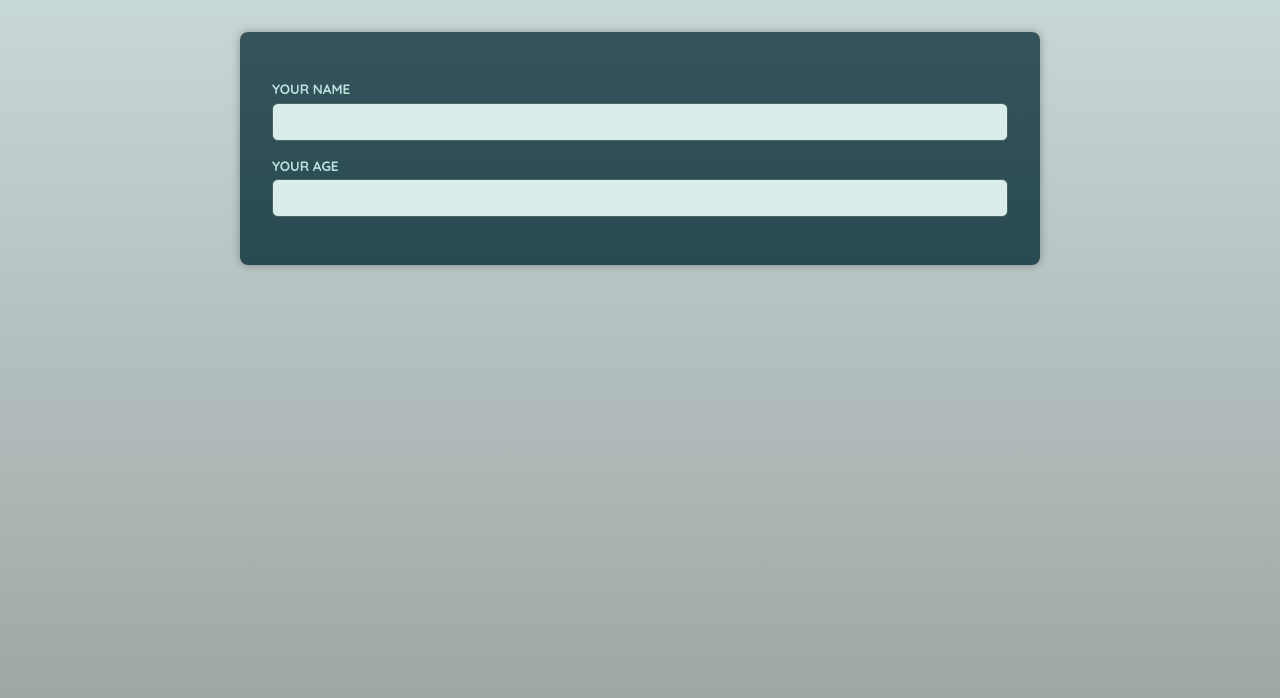
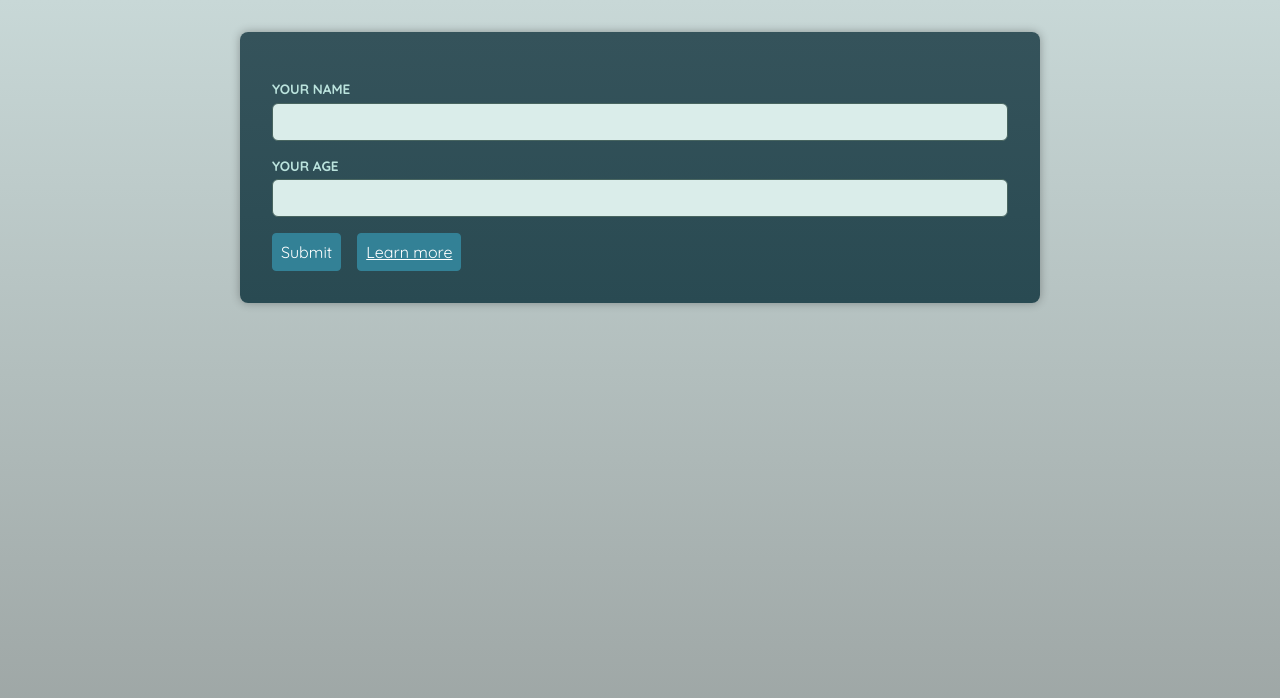
Before and after one commit to armanrajib/timer--react, a React (Vite) app: page / in a window 1280 px wide. Shown: the top 698 px of the page. Built offline with nearby package versions, Linux system fonts and the light colour scheme; a web font is replaced by a local one.

Commit message:
Create a re-usable Button component works as a button or anchor element

```diff
--- a/src/App.tsx
+++ b/src/App.tsx
@@ -1,3 +1,4 @@
+import Button from "./components/Button";
 import Input from "./components/Input";
 
 function App() {
@@ -5,6 +6,16 @@ function App() {
     <main>
       <Input id="name" label="Your name" type="text" />
       <Input id="age" label="Your age" type="number" />
+
+      <div style={{ display: "flex", gap: "1rem" }}>
+        <Button el="button" type="submit">
+          Submit
+        </Button>
+
+        <Button el="anchor" href="https://reactjs.org">
+          Learn more
+        </Button>
+      </div>
     </main>
   );
 }
--- /dev/null
+++ b/src/components/Button.tsx
@@ -0,0 +1,15 @@
+import { type ComponentPropsWithoutRef } from "react";
+
+type ButtonProps =
+  | ({ el: "button" } & ComponentPropsWithoutRef<"button">)
+  | ({ el: "anchor" } & ComponentPropsWithoutRef<"a">);
+
+function Button(props: ButtonProps) {
+  if (props.el === "anchor") {
+    return <a className="button" {...props}></a>;
+  }
+
+  return <button className="button" {...props}></button>;
+}
+
+export default Button;
```
